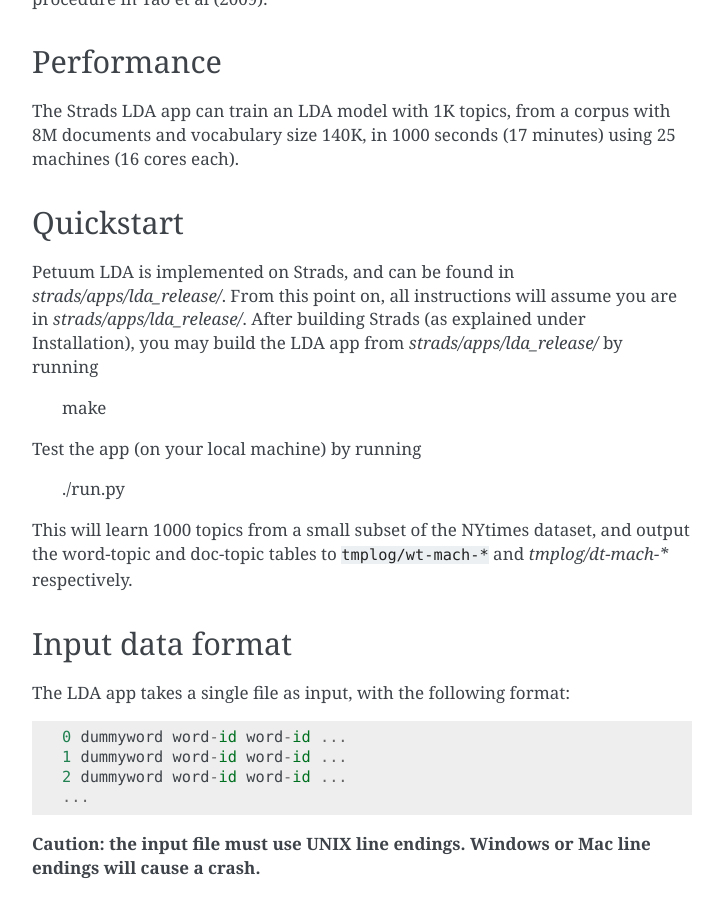
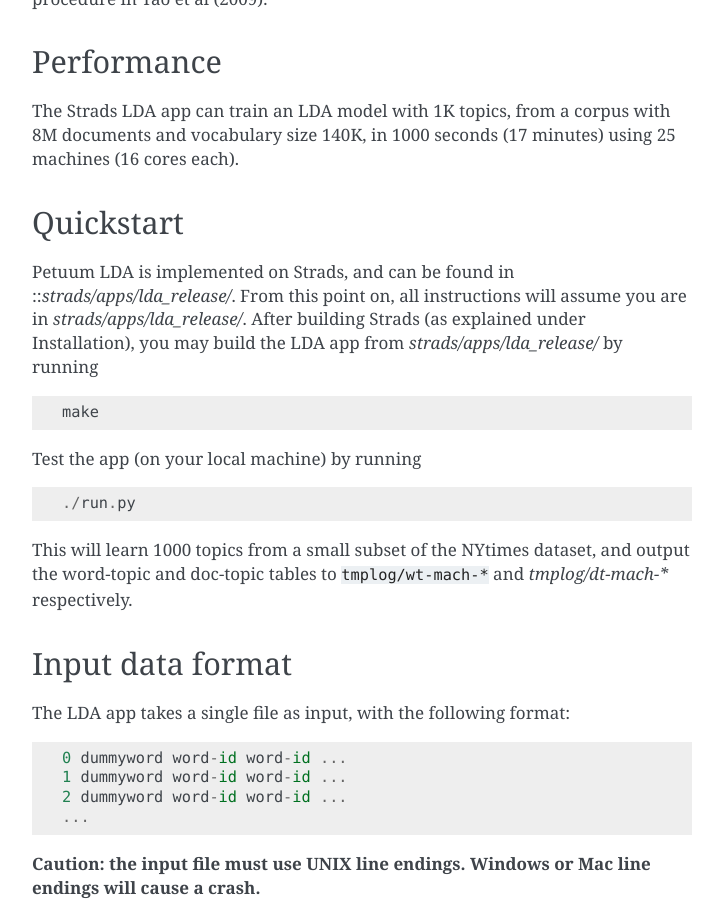
Before and after one commit to sailing-pmls/pmls.readthedocs.io, a Sphinx documentation site: the page built from docs/latent-dirichlet-allocation.rst, in a window 1280 px wide and 900 px high, scrolled down 564 px. Shown: the whole window, without its empty margins (388-1111 px from the left). Built offline with Sphinx 7.4.7, drawn with Linux system fonts in a browser that asks for light colours.

```diff
--- a/docs/latent-dirichlet-allocation.rst
+++ b/docs/latent-dirichlet-allocation.rst
@@ -18,12 +18,12 @@ The Strads LDA app can train an LDA model with 1K topics, from a corpus with 8M
 Quickstart
 -----------
 
-Petuum LDA is implemented on Strads, and can be found in `strads/apps/lda_release/`. From this point on, all instructions will assume you are in `strads/apps/lda_release/`. After building Strads (as explained under Installation), you may build the LDA app from `strads/apps/lda_release/` by running
-
+Petuum LDA is implemented on Strads, and can be found in ::`strads/apps/lda_release/`. From this point on, all instructions will assume you are in `strads/apps/lda_release/`. After building Strads (as explained under Installation), you may build the LDA app from `strads/apps/lda_release/` by running
+::
   make
 
 Test the app (on your local machine) by running
-
+::
   ./run.py
 
 This will learn 1000 topics from a small subset of the NYtimes dataset, and output the word-topic and doc-topic tables to :code:`tmplog/wt-mach-*` and `tmplog/dt-mach-*` respectively.
```
